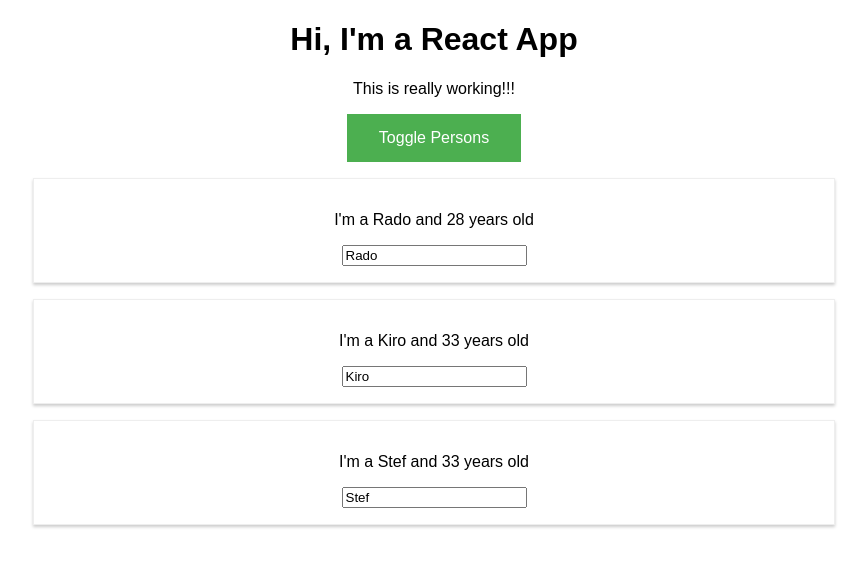
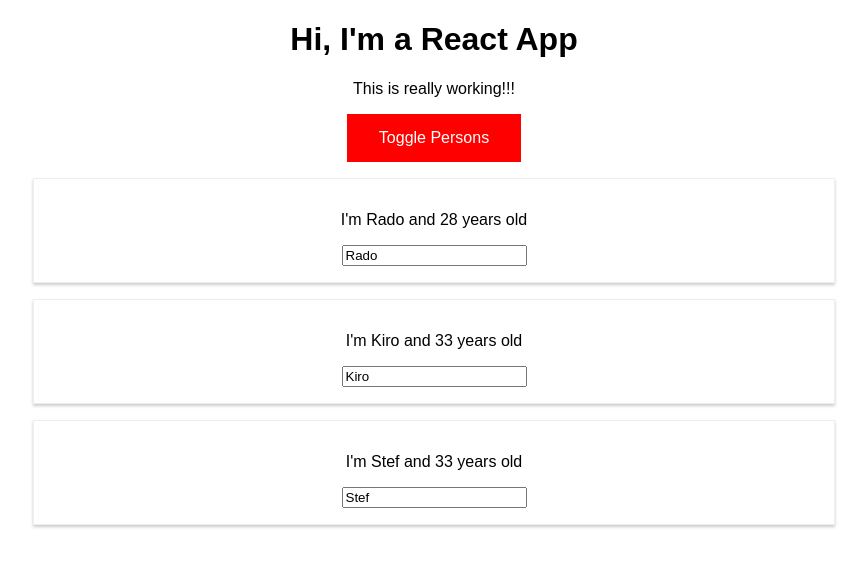
Before and after one commit to radoisan/ReactJS-Persons, a React (Create React App) app in the folder persons-app/: page / in a window 1280 px wide. Both pictures are taken after a click on the button "Toggle Persons". Shown: the top 566 px of the page, without its empty margins (206-1073 px from the left). Built offline with nearby package versions, Linux system fonts and the light colour scheme.

Commit message:
Setting Styles Dynamically
Setting Styles Dynamically for the toggle button.

```diff
--- a/persons-app/src/App.css
+++ b/persons-app/src/App.css
@@ -1,16 +1,15 @@
 .App {
   text-align: center;
 }
+/*
+.primary {
 
-.primary {
- /*
   background-color: white;
   font: inherit;
   border: 1px solid blue;
   padding: 8px;
-*/
 
-  background-color: #4CAF50; /* Green */
+  background-color: #4CAF50;  Green
   border: none;
   color: white;
   padding: 15px 32px;
@@ -19,3 +18,4 @@
   display: inline-block;
   font-size: 16px;
 }
+  */
--- a/persons-app/src/App.js
+++ b/persons-app/src/App.js
@@ -55,6 +55,23 @@
   }
 
   render() {
+    const style = {
+     /* backgroundColor: 'green',
+      color: 'white',
+      font: 'inherit',
+      border: '1px solid green',
+      padding: '8px',
+      cursor: 'pointer'
+    */
+      backgroundColor: '#4CAF50',
+      border: 'none',
+      color: 'white',
+      padding: '15px 32px',
+      textAlign: 'center',
+      textDecoration: 'none',
+      display: 'inline-block',
+      fontSize: '16px'
+    };
 
     let persons = null;
 
@@ -71,6 +88,8 @@
           })}
         </div>
       );
+      // changed style dynamically
+      style.backgroundColor = 'red';
     }
 
     return (
@@ -79,7 +98,7 @@
         <h1>Hi, I'm a React App</h1>
         <p>This is really working!!!</p>
 
-        <button className="primary" onClick={this.togglePersonsHandler}>Toggle Persons</button>
+        <button style={style} onClick={this.togglePersonsHandler}>Toggle Persons</button>
         {persons}
       </div>
     );
--- a/persons-app/src/Person/Person.js
+++ b/persons-app/src/Person/Person.js
@@ -4,7 +4,7 @@
 const person = (props) => {
     return (
         <div className="Person">
-            <p onClick={props.click}>I'm a {props.name} and {props.age} years old</p>
+            <p onClick={props.click}>I'm {props.name} and {props.age} years old</p>
             <p>{props.children}</p>
             <input type="text" onChange={props.changed} value={props.name}></input>
         </div>
```
